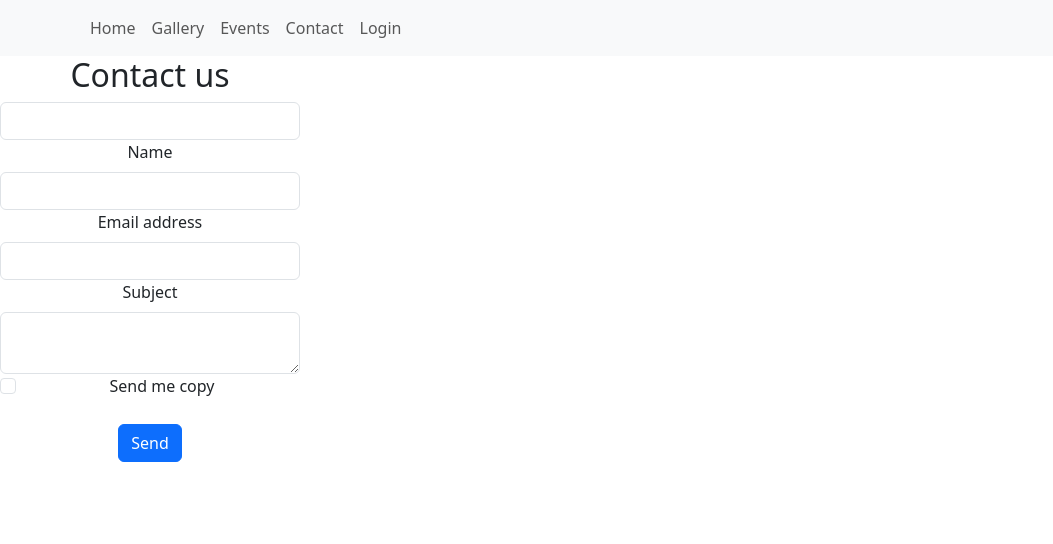
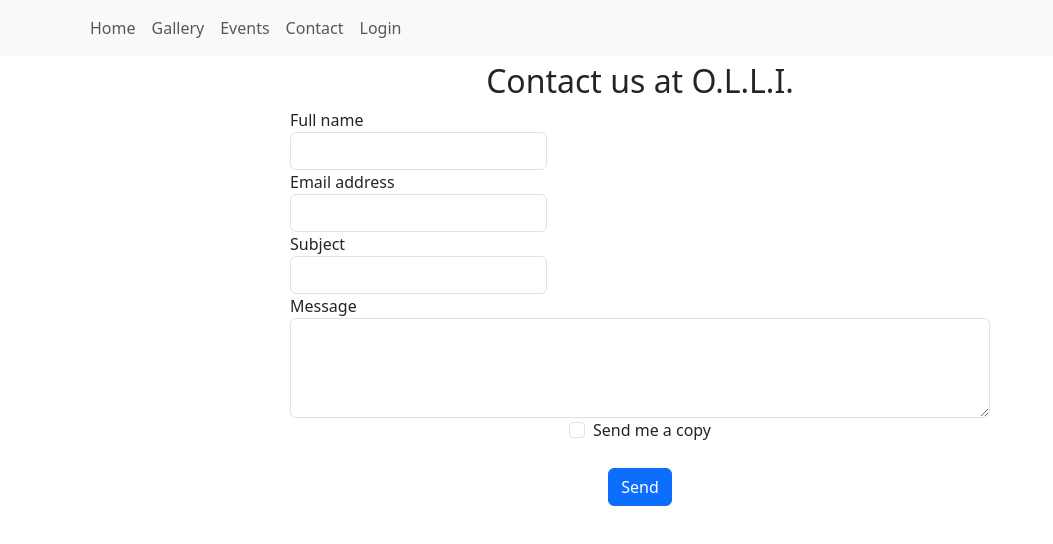
Before and after one commit to ShazebA/olli, a React (Create React App) app in the folder olli/: page /contact in a window 1280 px wide. Shown: the top 544 px of the page, without its empty margins (0-1053 px from the left). Built offline with nearby package versions, Linux system fonts and the light colour scheme.

Commit message:
Edited layout of contact page.

```diff
--- a/olli/src/ContactPage.js
+++ b/olli/src/ContactPage.js
@@ -59,33 +59,50 @@ const handleSubmit = async (e) => {
 
 
   return (
-    <MDBValidation noValidate id='contact-form' className='text-center' style={{ width: '100%', maxWidth: '300px' }}>
-      <h2>Contact us</h2>
+    <div style={{ display: 'flex', justifyContent: 'center', alignItems: 'center', height: '60vh' }}>
+      <MDBValidation noValidate id='contact-form' className='d-flex flex-column align-items-center' style={{ width: '100%', maxWidth: '500px' }}>
 
+        <h2>Contact us at O.L.L.I.</h2>
+
+        <div style={{ display: 'flex', flexDirection: 'column', alignItems: 'flex-start', width: '700px' }}>
           <MDBValidationItem invalid feedback='Please provide your name.'>
-        <MDBInput label='Name' name='name' value={formValues.name} required onChange={handleInputChange} />
+            <label htmlFor='name'>Full name</label>
+            <MDBInput name='name' value={formValues.name} required onChange={handleInputChange} />
           </MDBValidationItem>
 
           <MDBValidationItem invalid feedback='Please provide your email.'>
-        <MDBInput type='email' label='Email address' name='email' value={formValues.email} required onChange={handleInputChange} />
+            <label htmlFor='email'>Email address</label>
+            <MDBInput type='email' name='email' value={formValues.email} required onChange={handleInputChange} />
           </MDBValidationItem>
 
           <MDBValidationItem invalid feedback='Please provide mail subject.'>
-        <MDBInput label='Subject' name='subject' value={formValues.subject} required onChange={handleInputChange} />
+            <label htmlFor='subject'>Subject</label>
+            <MDBInput name='subject' value={formValues.subject} required onChange={handleInputChange} />
           </MDBValidationItem>
+        </div>
 
+        <div style={{ width: '700px', minHeight: '100px' }}> {/* Adjust the minHeight to your preference */}
           <MDBValidationItem invalid feedback='Please provide a message text.'>
-        <MDBTextArea name='message' value={formValues.message} required onChange={handleInputChange} />
+            <label htmlFor='message'>Message</label>
+            <MDBTextArea
+              name='message'
+              value={formValues.message}
+              required
+              onChange={handleInputChange}
+              style={{ width: '100%', minHeight: '100px' }} // Use minHeight to set initial size
+            />
           </MDBValidationItem>
+        </div>
 
         <MDBValidationItem feedback=''>
-        <MDBCheckbox name='sendCopy' checked={formValues.sendCopy} label='Send me copy' onChange={handleInputChange} />
+          <MDBCheckbox name='sendCopy' checked={formValues.sendCopy} label='Send me a copy' onChange={handleInputChange} />
         </MDBValidationItem>
 
         <MDBBtn type='submit' color='primary' block className='my-4' onClick={handleSubmit}>
           Send
         </MDBBtn>
       </MDBValidation>
+    </div >
   );
 }
 
```
Lines whose indentation alone changed are shown as unchanged.
